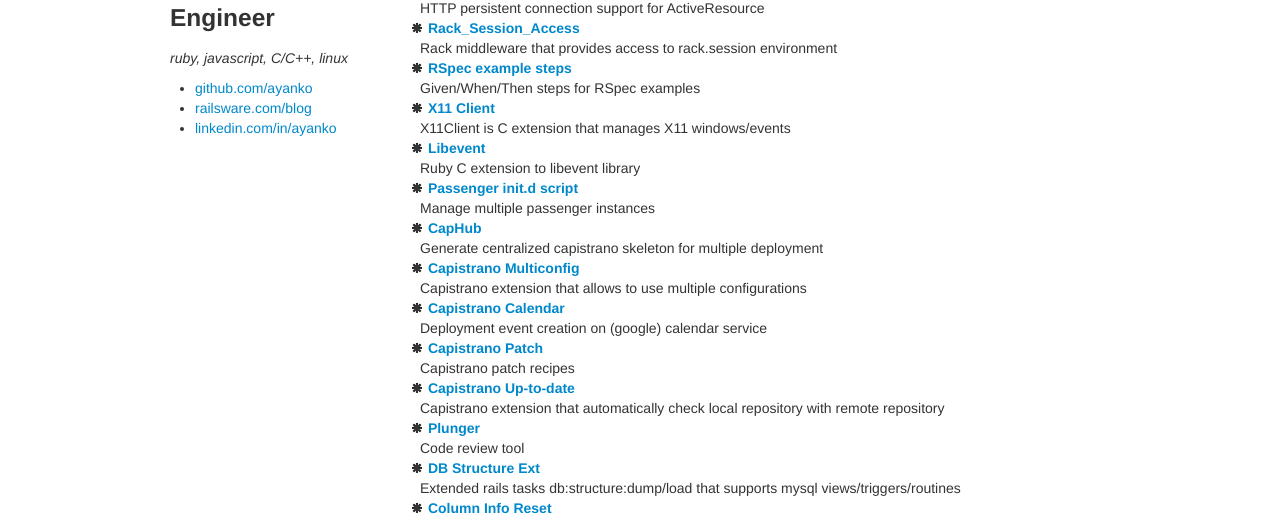
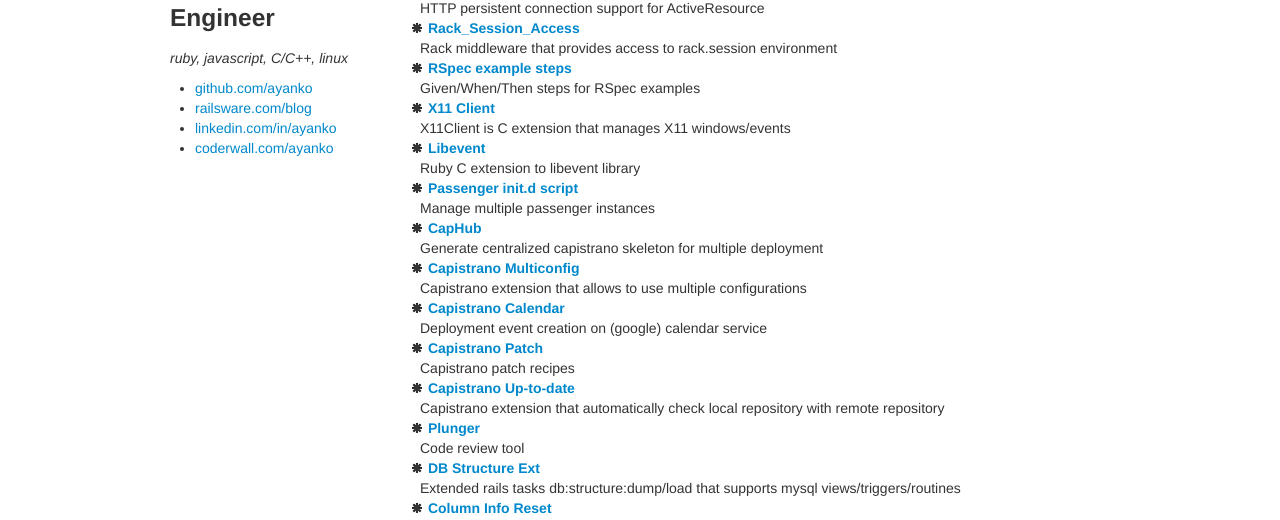
Before and after one commit to ayanko/ayanko.github.com, a plain HTML site: page index.html in a window 1280 px wide. Shown: the part 272-792 px from the top of the page. Drawn offline with Linux system fonts and the light colour scheme.

Commit message:
Automated commit at 2013-02-20 08:05:03 UTC by middleman-deploy 3.0.11

```diff
--- a/index.html
+++ b/index.html
@@ -43,6 +43,7 @@
       <li><a href="http://github.com/ayanko">github.com/ayanko</a></li>
       <li><a href="http://railsware.com/blog/author/ayanko">railsware.com/blog</a></li>
       <li><a href="http://www.linkedin.com/in/ayanko">linkedin.com/in/ayanko</a></li>
+      <li><a href="https://coderwall.com/ayanko">coderwall.com/ayanko</a></li>
     </ul>
   </p>
 </div>
```
Lines whose indentation alone changed are shown as unchanged.
